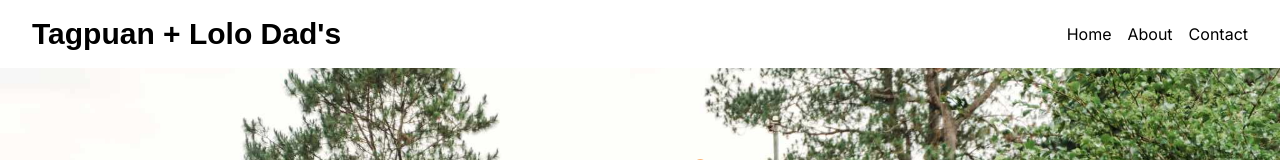
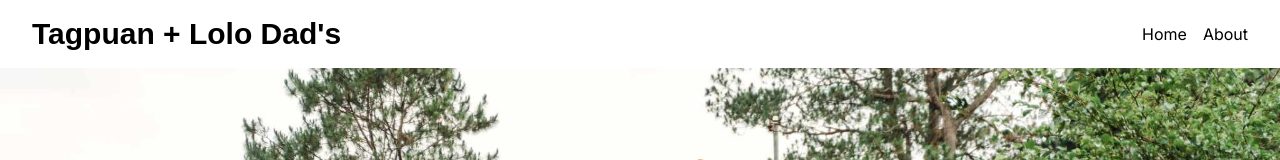
Before and after one commit to kenmalik/tagpuan-lolo-dads, a Next.js app: page / in a window 1280 px wide. Shown: the top 160 px of the page. Built offline with nearby package versions, Linux system fonts and the light colour scheme; a web font is replaced by a local one.

Commit message:
feat: remove contact page

```diff
--- a/app/components/header.tsx
+++ b/app/components/header.tsx
@@ -17,9 +17,6 @@ export default function Header({ fixed }: { fixed?: boolean }) {
         <li className="transition ease-in-out hover:text-orange-400 hover:underline">
           <Link href="/about">About</Link>
         </li>
-        <li className="transition ease-in-out hover:text-orange-400 hover:underline">
-          <Link href="/contact">Contact</Link>
-        </li>
       </ul>
     </header>
   );
--- a/app/contact/page.tsx
+++ /dev/null
@@ -1,10 +0,0 @@
-import Header from '../components/header';
-
-export default function Contact() {
-  return (
-    <>
-      <Header />
-      <main>Contact</main>
-    </>
-  );
-}
```
